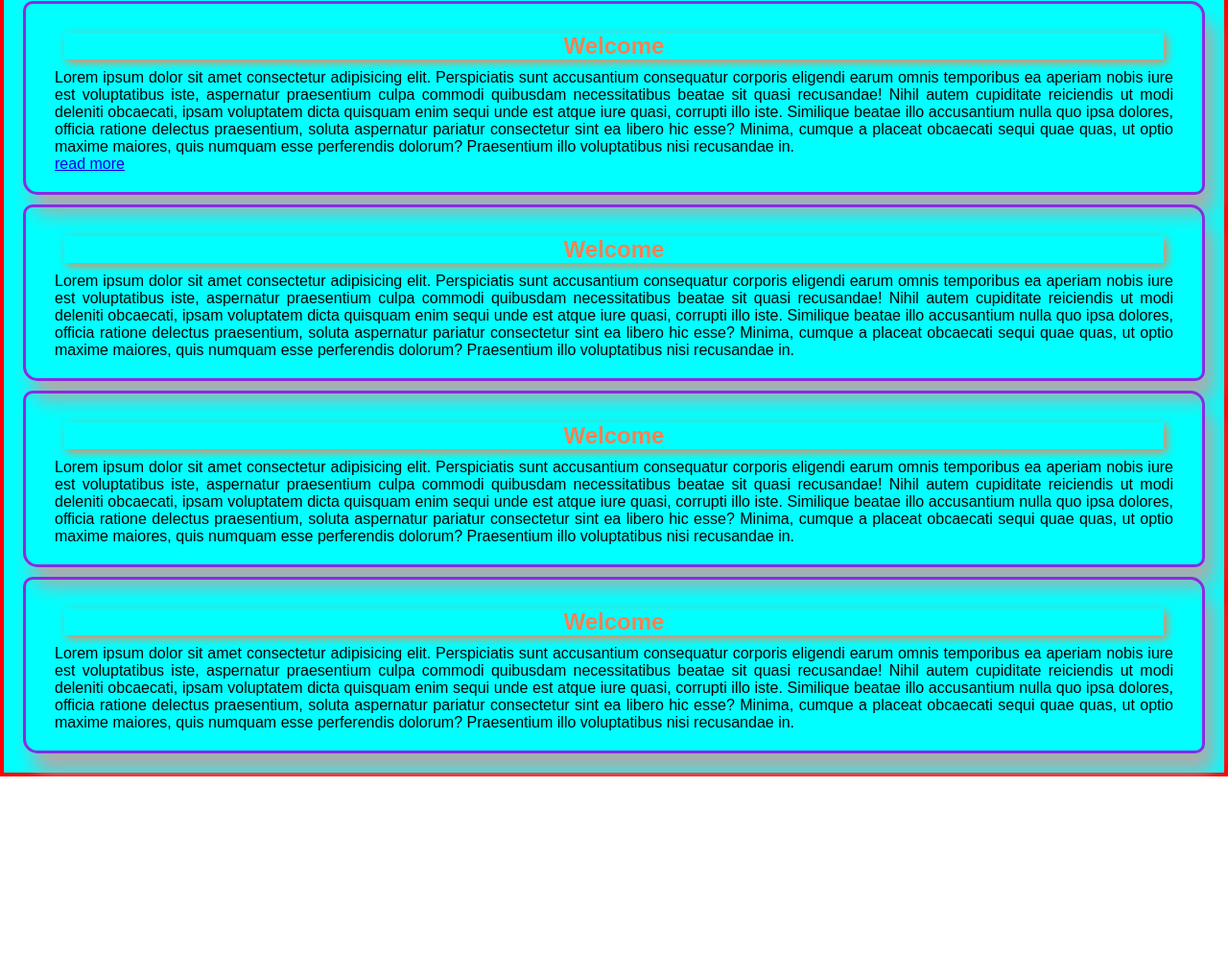
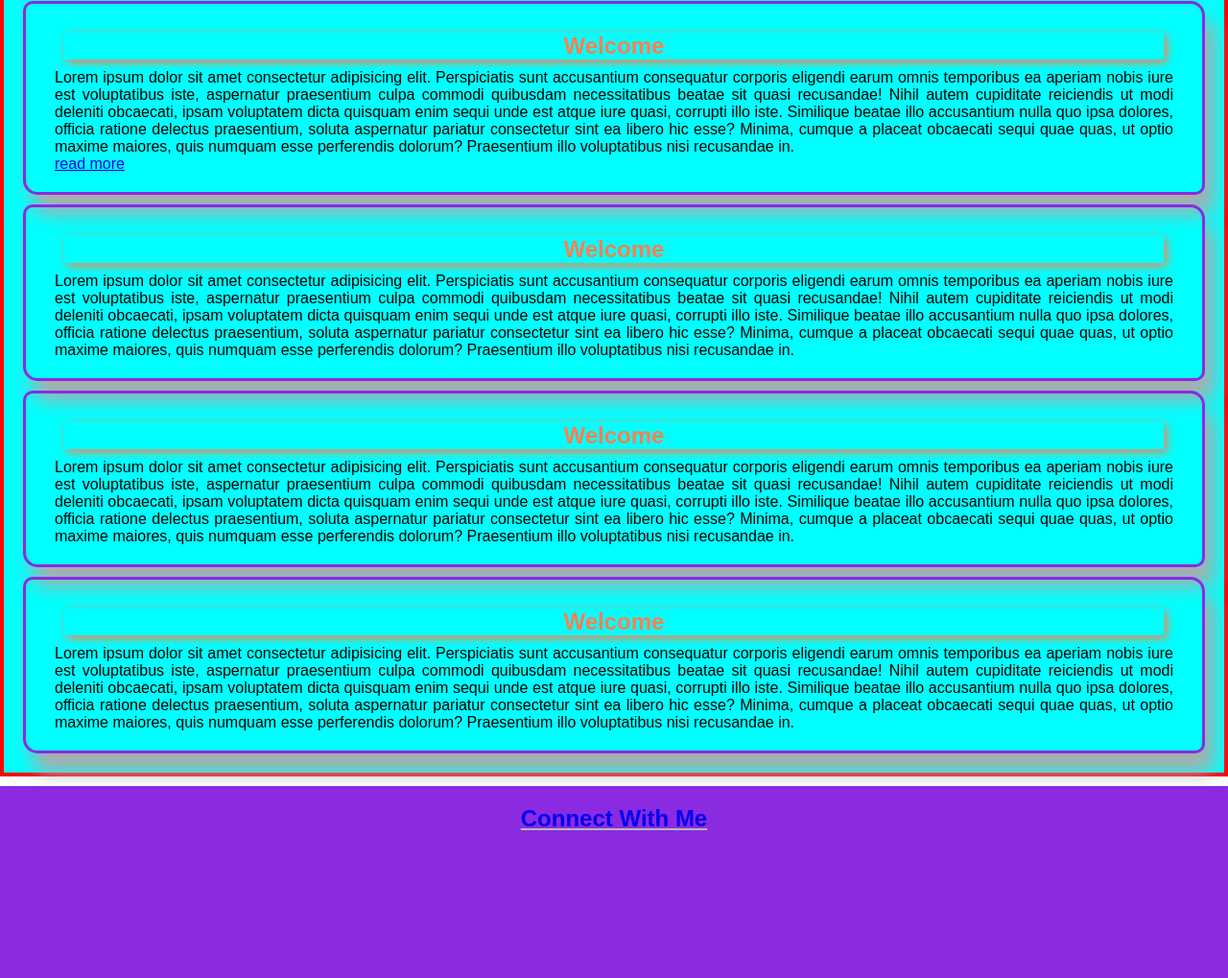
Before and after one commit to rafiul1000/parsonal-website, a plain HTML site: page index.html in a window 1280 px wide. Shown: the part 823-1842 px from the top of the page at 96% size. Before the commit the page ends 1632 px from the top, so only its background shows below. Drawn offline with Linux system fonts and the light colour scheme.

Commit message:
this is the final part

```diff
--- a/index.html
+++ b/index.html
@@ -31,5 +31,8 @@
             <p>Lorem ipsum dolor sit amet consectetur adipisicing elit. Perspiciatis sunt accusantium consequatur corporis eligendi earum omnis temporibus ea aperiam nobis iure est voluptatibus iste, aspernatur praesentium culpa commodi quibusdam necessitatibus beatae sit quasi recusandae! Nihil autem cupiditate reiciendis ut modi deleniti obcaecati, ipsam voluptatem dicta quisquam enim sequi unde est atque iure quasi, corrupti illo iste. Similique beatae illo accusantium nulla quo ipsa dolores, officia ratione delectus praesentium, soluta aspernatur pariatur consectetur sint ea libero hic esse? Minima, cumque a placeat obcaecati sequi quae quas, ut optio maxime maiores, quis numquam esse perferendis dolorum? Praesentium illo voluptatibus nisi recusandae in.</p>
         </div>
     </div>
+    <footer>
+        <h2 class="foot-connect"><a href="https://www.google.com" target="_blank">Connect With Me</a></h2>
+    </footer>
 </body>
 </html>
--- a/style.css
+++ b/style.css
@@ -76,3 +76,19 @@ h1{
     margin: 10px 10px 10px;
     box-shadow: 3px 3px 10px;
 }
+footer{
+    height: 200px;
+    background-color: blueviolet;
+}
+.foot-connect{
+    text-align: center;
+    text-decoration: underline;
+    color: #b8b8b8;
+    margin: 10px 10px 10px;
+    padding-top: 20px;
+    font-weight: 800;
+
+}
+h2 a{
+    text-decoration: none;
+}
```
